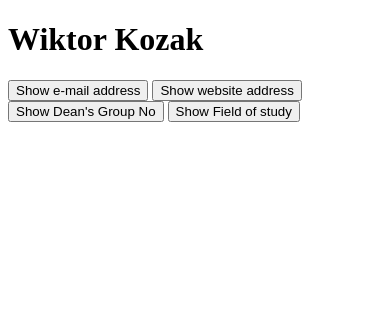
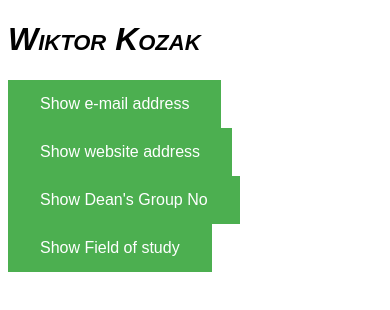
Before and after one commit to zephyreus/app3, a plain HTML site: page www/index.html in a window 390 px wide. Drawn offline with Linux system fonts and the light colour scheme; some packages are replaced by stand-ins of ours.

Commit message:
some commits

```diff
--- a/www/index.html
+++ b/www/index.html
@@ -9,11 +9,11 @@
 </head>
 
 <body onload="init()">
-  <h1>Wiktor Kozak</h1>
-  <input type="button" onclick="emailAddress()" value="Show e-mail address">
-  <input type="button" onclick="webSite()" value="Show website address">
-  <input type="button" onclick="deansGroupNumber()" value="Show Dean's Group No">
-  <input type="button" onclick="fieldOfStudy()" value="Show Field of study">
+  <h1 class="h1">Wiktor Kozak</h1>
+  <input type="button" class="button" onclick="emailAddress()" value="Show e-mail address">
+  <input type="button" class="button" onclick="webSite()" value="Show website address">
+  <input type="button" class="button" onclick="deansGroupNumber()" value="Show Dean's Group No">
+  <input type="button" class="button" onclick="fieldOfStudy()" value="Show Field of study">
 </body>
 
 </html>
```
